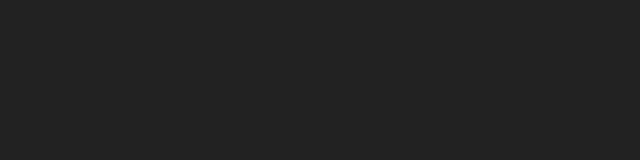
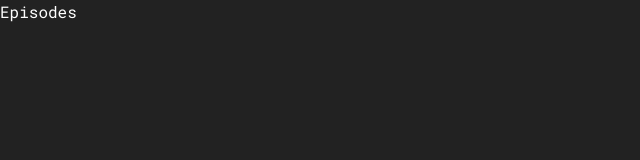
Before and after one commit to Berla1/rick-and-morty, a React (Vite) app: page /episodes in a window 1280 px wide. Before the commit this address had no page. Shown: the top 160 px of the page, without its empty margins (0-640 px from the left). Built offline with nearby package versions, Linux system fonts and the light colour scheme.

Commit message:
criando rotas

```diff
--- a/package.json
+++ b/package.json
@@ -11,6 +11,7 @@
   },
   "dependencies": {
     "@tailwindcss/vite": "^4.0.9",
+    "axios": "^1.8.1",
     "react": "^19.0.0",
     "react-dom": "^19.0.0",
     "react-router": "^7.2.0",
--- a/src/App.tsx
+++ b/src/App.tsx
@@ -1,5 +1,8 @@
 import { BrowserRouter, Route, Routes } from "react-router"
 import Home from "./pages/Home"
+import Character from "./pages/Character"
+import Episodes from "./pages/Episodes"
+import Location from "./pages/Location"
 
 function App() {
 
@@ -8,6 +11,9 @@ function App() {
     <BrowserRouter>
       <Routes>
         <Route path="/" element={<Home/>}/>
+        <Route path="/characters" element={<Character/>}/>
+        <Route path="/episodes" element={<Episodes/>}/>
+        <Route path="/locations" element={<Location/>}/>
         </Routes>
     </BrowserRouter>
     </>
--- /dev/null
+++ b/src/pages/Character/index.tsx
@@ -0,0 +1,9 @@
+const Character = () => {
+  return (
+    <>
+    <h1>Character</h1>
+    </>
+  )
+};
+
+export default Character;
--- /dev/null
+++ b/src/pages/Episodes/index.tsx
@@ -0,0 +1,7 @@
+const Episodes = () => {
+    return (
+        <><h1>Episodes</h1></>
+    );
+}
+
+export default Episodes;
--- a/src/pages/Home/index.tsx
+++ b/src/pages/Home/index.tsx
@@ -11,9 +11,9 @@ const Home = () => {
           className="w-1/2"
         />
         <ul className="flex gap-6 text-xl">
-          <HomeBtn caminho="/" texto="Characters"/>
-          <HomeBtn caminho="/" texto="Locations"/>
-          <HomeBtn caminho="/" texto="Episodes"/>
+          <HomeBtn caminho="/characters" texto="Characters"/>
+          <HomeBtn caminho="/locations" texto="Locations"/>
+          <HomeBtn caminho="/episodes" texto="Episodes"/>
         </ul>
       </main>
     </>
--- /dev/null
+++ b/src/pages/Location/index.tsx
@@ -0,0 +1,9 @@
+const Location = () => {
+    return (
+    <>
+    <h1>Location</h1>
+    </>
+);
+}
+
+export default Location;
```
Also changed, not shown: 1 other file (tests, documents, lock files or other folders).
